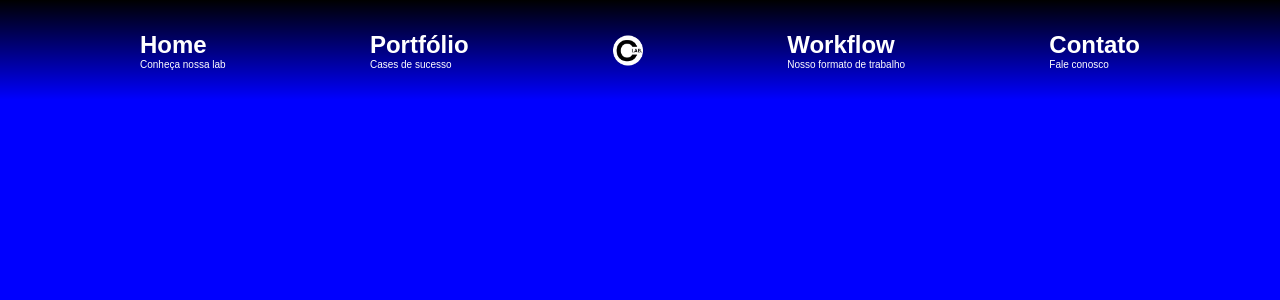
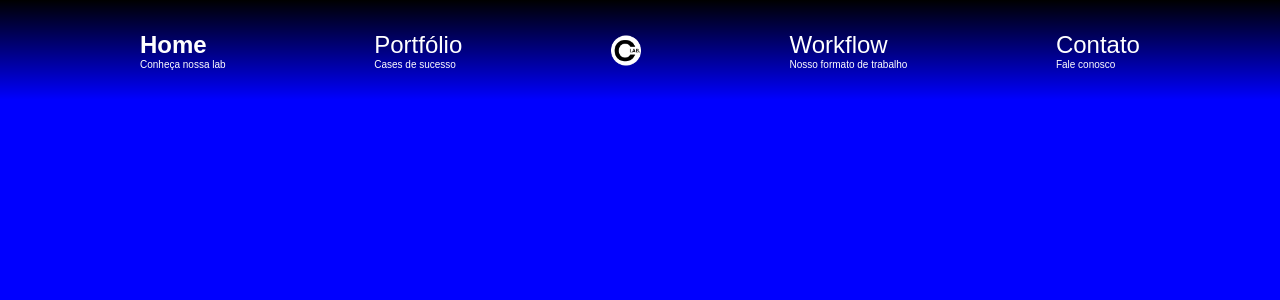
Before and after one commit to muhhx/Cenolab-Frontend, a React (Vite) app: page / in a window 1280 px wide. Shown: the top 300 px of the page. Built offline with nearby package versions, Linux system fonts and the light colour scheme.

Commit message:
Navbar and menu updated.

```diff
--- a/src/App.tsx
+++ b/src/App.tsx
@@ -1,3 +1,4 @@
+import { BrowserRouter as Router } from "react-router-dom"
 import { useMenu } from "./context/menuContext"
 
 import Routing from "./routes/routing"
@@ -16,10 +17,12 @@ function App() {
     <>
       <ThemeProvider theme={theme}>
         <GlobalStyle menuStatus={isOpen} />
-        <Navigation />
-        { isOpen ? <Menu /> : ''}
-        <Routing />
-        <footer>Footer</footer>
+        <Router>
+          <Navigation />
+          { isOpen ? <Menu /> : ''}
+          <Routing />
+          <footer>Footer</footer>
+        </Router>
       </ThemeProvider>
     </>
   )
--- a/src/components/Menu/styles.ts
+++ b/src/components/Menu/styles.ts
@@ -14,7 +14,7 @@ export const Section = styled.section`
     display: flex;
     justify-content: center;
     align-items: center;
-    background-color: white;
+    background-color: red;
 `;
 
 export const Container = styled.div`
@@ -23,19 +23,3 @@ export const Container = styled.div`
     flex-direction: column;
     justify-content: space-between;
 `;
-
-export const Block = styled.div`
-    display: flex;
-    flex-direction: column;
-    align-items: center;
-`;
-
-export const Title = styled.h1`
-    color: ${({theme}) => theme.colors.black};
-    font-size: 24px;
-`;
-
-export const Description = styled.p`
-    color: ${({theme}) => theme.colors.black};
-    font-size: 10px;
-`;
--- /dev/null
+++ b/src/components/NavContent/index.tsx
@@ -0,0 +1,52 @@
+import { useMenu } from '../../context/menuContext';
+import { Link } from 'react-router-dom'
+import { logo, ham, navigationHome, navigationPortfolio, navigationWorkflow, navigationContato } from "./data";
+import { Block, Description, LogoWrapper, Title, Hamburger, Image } from "./styles";
+
+interface Props {
+    mobileStatus: boolean;
+    currentPage?: string;
+}
+
+const NavContent: React.FC<Props> = ({ currentPage, mobileStatus }) => {
+    const { isOpen, setIsOpen } = useMenu()
+
+    return (
+        <>
+            <Block status={mobileStatus} onClick={() => setIsOpen(false)}>
+                <Link to={'/'}>
+                    <Title status={mobileStatus} pageStatus={currentPage === '/' ? true : false}>{navigationHome.title}</Title>
+                    <Description status={mobileStatus}>{navigationHome.description}</Description>
+                </Link>
+            </Block>
+            <Block status={mobileStatus} onClick={() => setIsOpen(false)}>
+                <Link to={'/portfolio'}>
+                    <Title status={mobileStatus} pageStatus={currentPage === '/portfolio' ? true : false}>{navigationPortfolio.title}</Title>
+                    <Description status={mobileStatus}>{navigationPortfolio.description}</Description>
+                </Link>
+            </Block>
+            <Link to={'/'}>
+                <LogoWrapper status={mobileStatus} onClick={() => setIsOpen(false)}>
+                    <Image src={logo.source} alt={logo.alt}/>
+                </LogoWrapper>
+            </Link>
+            <Block status={mobileStatus} onClick={() => setIsOpen(false)}>
+                <Link to={'/workflow'}>
+                    <Title status={mobileStatus} pageStatus={currentPage === '/workflow' ? true : false}>{navigationWorkflow.title}</Title>
+                    <Description status={mobileStatus}>{navigationWorkflow.description}</Description>
+                </Link>
+            </Block>
+            <Block status={mobileStatus} onClick={() => setIsOpen(false)}>
+                <Link to={'/contato'}>
+                    <Title status={mobileStatus} pageStatus={currentPage === '/contato' ? true : false}>{navigationContato.title}</Title>
+                    <Description status={mobileStatus}>{navigationContato.description}</Description>
+                </Link>
+            </Block>
+            <Hamburger status={mobileStatus} onClick={() => setIsOpen(isOpen === false ? true : false)}>
+                <Image src={ham.source} alt={ham.alt}/>
+            </Hamburger>
+        </>
+    )
+}
+
+export default NavContent;
--- /dev/null
+++ b/src/components/NavContent/styles.ts
@@ -0,0 +1,67 @@
+import styled from 'styled-components'
+
+interface Props {
+    pageStatus?: boolean;
+    status?: boolean;
+}
+
+export const LogoWrapper = styled.div`
+    width: 30px;
+    aspect-ratio: 1;
+    cursor: pointer;
+    position: relative;
+    display: flex;
+    align-items: center;
+
+    @media only screen and (max-width: 900px) {
+        display: ${(props: Props) => props.status === true ? 'none' : 'flex'};
+    }
+`;
+
+export const Image = styled.img`
+    position: absolute;
+    width: 100%;
+`;
+
+export const Block = styled.div`
+    height: 100%;
+    display: flex;
+    flex-direction: column;
+    align-items: flex-start;
+    justify-content: center;
+    cursor: pointer;
+
+    @media only screen and (max-width: 900px) {
+        display: ${(props: Props) => props.status === false ? 'none' : 'flex'};
+        align-items: ${(props: Props) => props.status === true ? 'center' : 'center'};
+    }
+`;
+
+export const Title = styled.h1`
+    text-align: ${(props: Props) => props.status === true ? 'center' : 'initial'};
+    color: white;
+    font-size: 24px;
+    font-weight: ${(props: Props) => props.pageStatus === true ? '700' : '300'};
+    `;
+
+export const Description = styled.p`
+    text-align: ${(props: Props) => props.status === true ? 'center' : 'initial'};
+    color: white;
+    font-size: 10px;
+`;
+
+export const Hamburger = styled.button`
+    width: 30px;
+    aspect-ratio: 1;
+    position: relative;
+    background-color: transparent;
+    border: none;
+    cursor: pointer;
+    display: none;
+
+
+    @media only screen and (max-width: 900px) {
+        display: ${(props: Props) => props.status === false ? 'flex' : 'none'};
+        align-items: center;
+    }
+`;
--- a/src/components/Navigation/index.tsx
+++ b/src/components/Navigation/index.tsx
@@ -1,36 +1,24 @@
-import { useMenu } from "../../context/menuContext";
-import { logo, ham, navigationHome, navigationPortfolio, navigationWorkflow, navigationContato } from "./data";
-import { Block, Container, Description, LogoWrapper, Nav, Title, Hamburger, Background, Image } from "./styles";
+import { useEffect } from 'react'
+import { useLocation } from "react-router-dom";
+import { useCurrentPage } from "../../context/currentPageContext";
+import NavContent from '../NavContent';
+import { Container, Nav, Background } from "./styles";
 
 const Navigation: React.FC = () => {
-    const { isOpen, setIsOpen } = useMenu()
+    const { currentPage, setCurrentPage } = useCurrentPage()
+    const location = useLocation()
+
+    console.log(currentPage)
+
+    useEffect(() => {
+        setCurrentPage(location.pathname)
+    }, [location])
 
     return (
         <Nav>
             <Background>
                 <Container>
-                    <Block>
-                        <Title>{navigationHome.title}</Title>
-                        <Description>{navigationHome.description}</Description>
-                    </Block>
-                    <Block>
-                        <Title>{navigationPortfolio.title}</Title>
-                        <Description>{navigationPortfolio.description}</Description>
-                    </Block>
-                    <LogoWrapper>
-                        <Image src={logo.source} alt={logo.alt}/>
-                    </LogoWrapper>
-                    <Block>
-                        <Title>{navigationWorkflow.title}</Title>
-                        <Description>{navigationWorkflow.description}</Description>
-                    </Block>
-                    <Block>
-                        <Title>{navigationContato.title}</Title>
-                        <Description>{navigationContato.description}</Description>
-                    </Block>
-                    <Hamburger onClick={() => setIsOpen(isOpen === false ? true : false)}>
-                        <Image src={ham.source} alt={ham.alt}/>
-                    </Hamburger>
+                    <NavContent currentPage={currentPage} mobileStatus={false} />
                 </Container>
             </Background>
         </Nav>
@@ -40,4 +28,5 @@ const Navigation: React.FC = () => {
 export default Navigation;
 {/*
 //Pegar current Page e estilizar o Title para bold se for a página correta;
-//Pegar current Page e mudar pra preto ou branco as cores dependendo */}
+//Pegar current Page e mudar pra preto ou branco as cores dependendo
+//Navegar para as outras paginas (fazer o mesmo para o menu mobile)*/}
--- a/src/components/Navigation/styles.ts
+++ b/src/components/Navigation/styles.ts
@@ -28,56 +28,3 @@ export const Container = styled.div`
     justify-content: space-between;
     align-items: center;
 `;
-
-export const LogoWrapper = styled.div`
-    width: 30px;
-    aspect-ratio: 1;
-    cursor: pointer;
-    position: relative;
-    display: flex;
-    align-items: center;
-`;
-
-export const Image = styled.img`
-    position: absolute;
-    width: 100%;
-`;
-
-export const Block = styled.div`
-    height: 100%;
-    display: flex;
-    flex-direction: column;
-    align-items: flex-start;
-    justify-content: center;
-    cursor: pointer;
-
-    @media only screen and (max-width: 900px) {
-        display: none;
-    }
-`;
-
-export const Title = styled.h1`
-    color: white;
-    font-size: 24px;
-`;
-
-export const Description = styled.p`
-    color: white;
-    font-size: 10px;
-`;
-
-export const Hamburger = styled.button`
-    width: 30px;
-    aspect-ratio: 1;
-    position: relative;
-    background-color: transparent;
-    border: none;
-    cursor: pointer;
-    display: none;
-
-
-    @media only screen and (max-width: 900px) {
-        display: flex;
-        align-items: center;
-    }
-`;
--- a/src/components/styled/globalStyles.ts
+++ b/src/components/styled/globalStyles.ts
@@ -20,4 +20,9 @@ export const GlobalStyle = createGlobalStyle`
         font-size: 12px;
         overflow: ${(props: Props) => props.menuStatus === true ? 'hidden' : 'initial'}
     }
+
+    :link {
+        text-decoration: none;
+        color: initial;
+    }
 `;
--- a/src/context/currentPageContext.tsx
+++ b/src/context/currentPageContext.tsx
@@ -1 +1,31 @@
-//Dependendo da current Page, tem alteração nas cores do header, layout do footer, etc
+import { createContext, useContext, ReactNode, useState } from "react";
+
+interface Props {
+    children: ReactNode;
+}
+
+interface InitialValue {
+    currentPage: string;
+    setCurrentPage: (newState: string) => void
+}
+
+const initialValue: InitialValue = {
+    currentPage: '/',
+    setCurrentPage: () => {}
+}
+
+const CurrentPageContext = createContext(initialValue)
+
+export const useCurrentPage = () => {
+    return useContext(CurrentPageContext)
+}
+
+export const CurrentPageProvider = ({ children }: Props) => {
+    const [currentPage, setCurrentPage] = useState<string>(initialValue.currentPage)
+
+    return (
+        <CurrentPageContext.Provider value={{currentPage, setCurrentPage}}>
+            {children}
+        </CurrentPageContext.Provider>
+    )
+}
--- a/src/main.tsx
+++ b/src/main.tsx
@@ -1,13 +1,16 @@
 import React from 'react'
 import ReactDOM from 'react-dom'
 import App from './App'
+import { CurrentPageProvider } from './context/currentPageContext'
 import { MenuProvider } from './context/menuContext'
 
 ReactDOM.render(
   <React.StrictMode>
-    <MenuProvider>
-      <App />
-    </MenuProvider>
+    <CurrentPageProvider>
+      <MenuProvider>
+        <App />
+      </MenuProvider>
+    </CurrentPageProvider>
   </React.StrictMode>,
   document.getElementById('root')
 )
--- a/src/routes/routing.tsx
+++ b/src/routes/routing.tsx
@@ -1,10 +1,9 @@
-import { BrowserRouter as Router, Routes, Route } from "react-router-dom";
+import { Routes, Route } from "react-router-dom";
 import Home from "../pages/Home";
 import PrivateRoute from "./privateRoute";
 
 const Routing: React.FC = () => {
     return (
-        <Router>
         <Routes>
             <Route path="/" element={<Home />}/>
             <Route path="/portfolio" element={<div>Portfolio</div>}/>
@@ -19,7 +18,6 @@ const Routing: React.FC = () => {
                 <Route path="/myadmin" element={<div>Página de Adm</div>}/>
             </Route>
         </Routes>
-        </Router>
     )
 }
 
```
Also changed, not shown: src/components/Menu/index.tsx (+3 -18 lines), src/components/NavContent/data.ts (renamed from src/components/Navigation/data.ts), 1 other file (tests, documents, lock files or other folders). Lines whose indentation alone changed are shown as unchanged.
